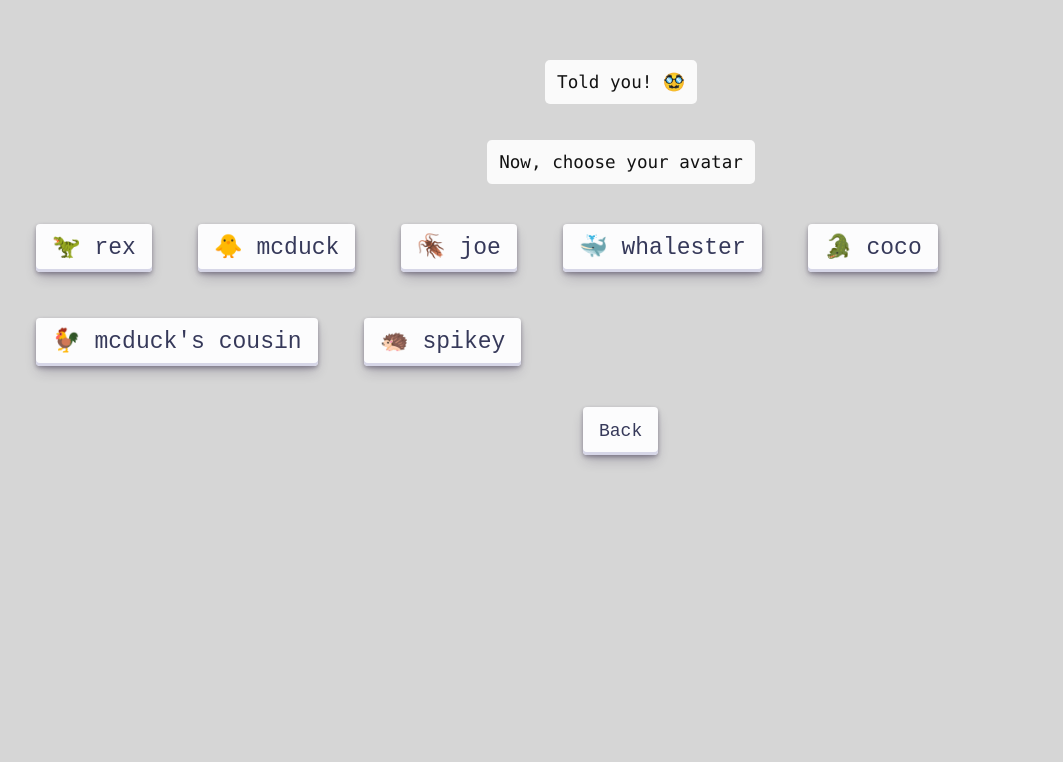
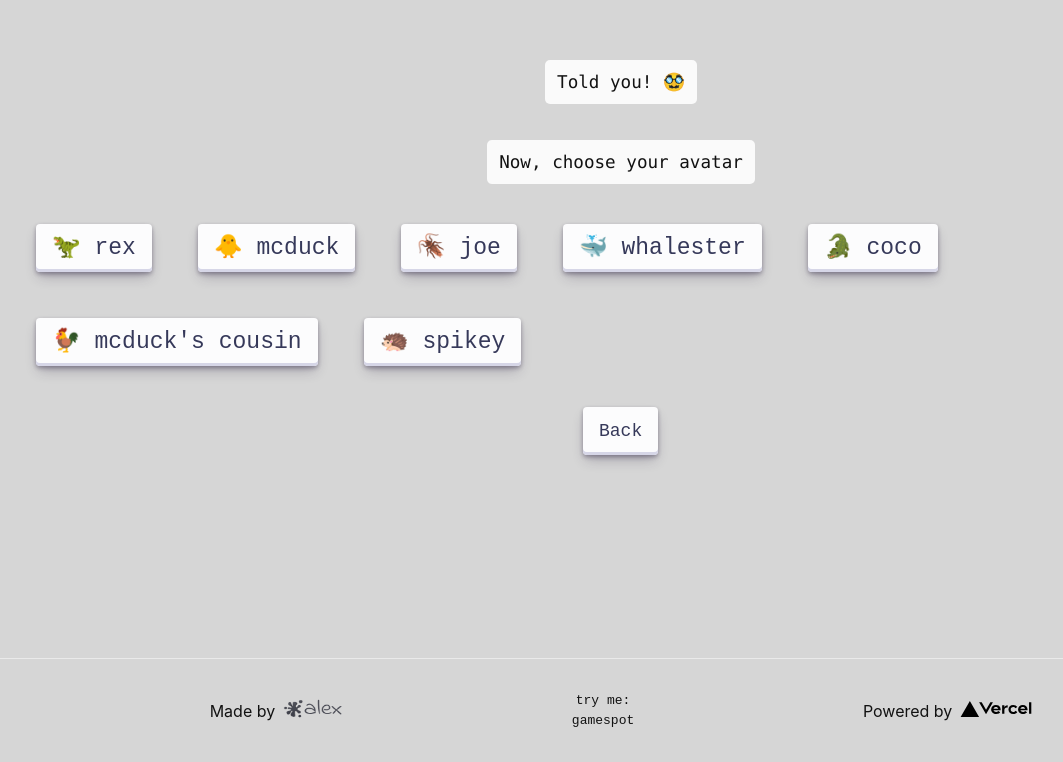
Before and after one commit to Baleksas/Chatbot, a Next.js app: page /game in a window 1280 px wide. Shown: the part 142-904 px from the top of the page, without its empty margins (19-1082 px from the left). Before the commit the page ends 800 px from the top, so only its background shows below. Built offline with nearby package versions, Linux system fonts and the light colour scheme.

Commit message:
feat: make tooltip dynamic to reuse in other cases

```diff
--- a/app/game/page.tsx
+++ b/app/game/page.tsx
@@ -11,7 +11,38 @@ export default function Game() {
       <main className={styles.main}>
         <code className={styles.code}>Told you! 🥸</code>
         <code className={styles.code}>
-          <ToolTip>Now, choose your avatar</ToolTip>
+          <ToolTip title="Now, choose your avatar">
+            {" "}
+            You can use{" "}
+            <button
+              className={`${styles.buttonKeyboard} ${styles.tooltipBtn}`}
+              role="button"
+            >
+              Tab
+            </button>{" "}
+            ,
+            <button
+              className={`${styles.buttonKeyboard} ${styles.tooltipBtn}`}
+              role="button"
+            >
+              Shift
+            </button>{" "}
+            +
+            <button
+              className={`${styles.buttonKeyboard} ${styles.tooltipBtn}`}
+              role="button"
+            >
+              Tab
+            </button>{" "}
+            and{" "}
+            <button
+              className={`${styles.buttonKeyboard} ${styles.tooltipBtn}`}
+              role="button"
+            >
+              Space
+            </button>{" "}
+            to navigate in a more special way!
+          </ToolTip>
         </code>
         <AvatarsSelection />
         <Link href="/">
--- a/app/layout.tsx
+++ b/app/layout.tsx
@@ -13,7 +13,7 @@ export default function RootLayout({
       <body>
         {/* <Header /> */}
         {children}
-        {/* <Footer /> */}
+        <Footer />
       </body>
     </html>
   );
--- a/app/page.tsx
+++ b/app/page.tsx
@@ -8,7 +8,6 @@ const LazyVoxelModel = dynamic(() => import("../components/Model"), {
   ssr: false,
   loading: () => <Loader />,
 });
-// todo: make widths smaller, mobile-first
 export default function Home() {
   return (
     <div className={styles.container}>
--- a/components/Footer.tsx
+++ b/components/Footer.tsx
@@ -1,4 +1,5 @@
 import Image from "next/image";
+import Link from "next/link";
 import React from "react";
 import styles from "../styles/Home.module.css";
 
@@ -11,6 +12,19 @@ const Footer = () => {
           <Image src="/logo.png" alt="Alex logo" width={60} height={30} />
         </span>
       </a>
+      <code
+        style={{
+          textAlign: "center",
+        }}
+      >
+        <span style={{ lineHeight: 1.5 }}>
+          try me:
+          <a href="https://game-spot.netlify.app/" target="_blank">
+            gamespot
+          </a>
+        </span>
+      </code>
+
       <a
         href="https://vercel.com?utm_source=create-next-app&utm_medium=default-template&utm_campaign=create-next-app"
         target="_blank"
--- a/components/ToolTip.tsx
+++ b/components/ToolTip.tsx
@@ -1,41 +1,13 @@
 import React from "react";
 import styles from "../styles/Home.module.css";
 
-const ToolTip = ({ children }: any) => {
+const ToolTip = ({ children, title }: any) => {
   return (
     <div className={styles.hoverText}>
+      {title}
       <span className={styles.tooltipText} id={styles.top}>
-        You can use{" "}
-        <button
-          className={`${styles.buttonKeyboard} ${styles.tooltipBtn}`}
-          role="button"
-        >
-          Tab
-        </button>{" "}
-        ,
-        <button
-          className={`${styles.buttonKeyboard} ${styles.tooltipBtn}`}
-          role="button"
-        >
-          Shift
-        </button>{" "}
-        +
-        <button
-          className={`${styles.buttonKeyboard} ${styles.tooltipBtn}`}
-          role="button"
-        >
-          Tab
-        </button>{" "}
-        and{" "}
-        <button
-          className={`${styles.buttonKeyboard} ${styles.tooltipBtn}`}
-          role="button"
-        >
-          Space
-        </button>{" "}
-        to navigate in a more special way!
+        {children}
       </span>
-      {children}
     </div>
   );
 };
--- a/styles/Home.module.css
+++ b/styles/Home.module.css
@@ -100,7 +100,6 @@
 .card {
   margin: 1rem;
   padding: 1.5rem;
-
   text-align: left;
   color: inherit;
   text-decoration: none;
```
